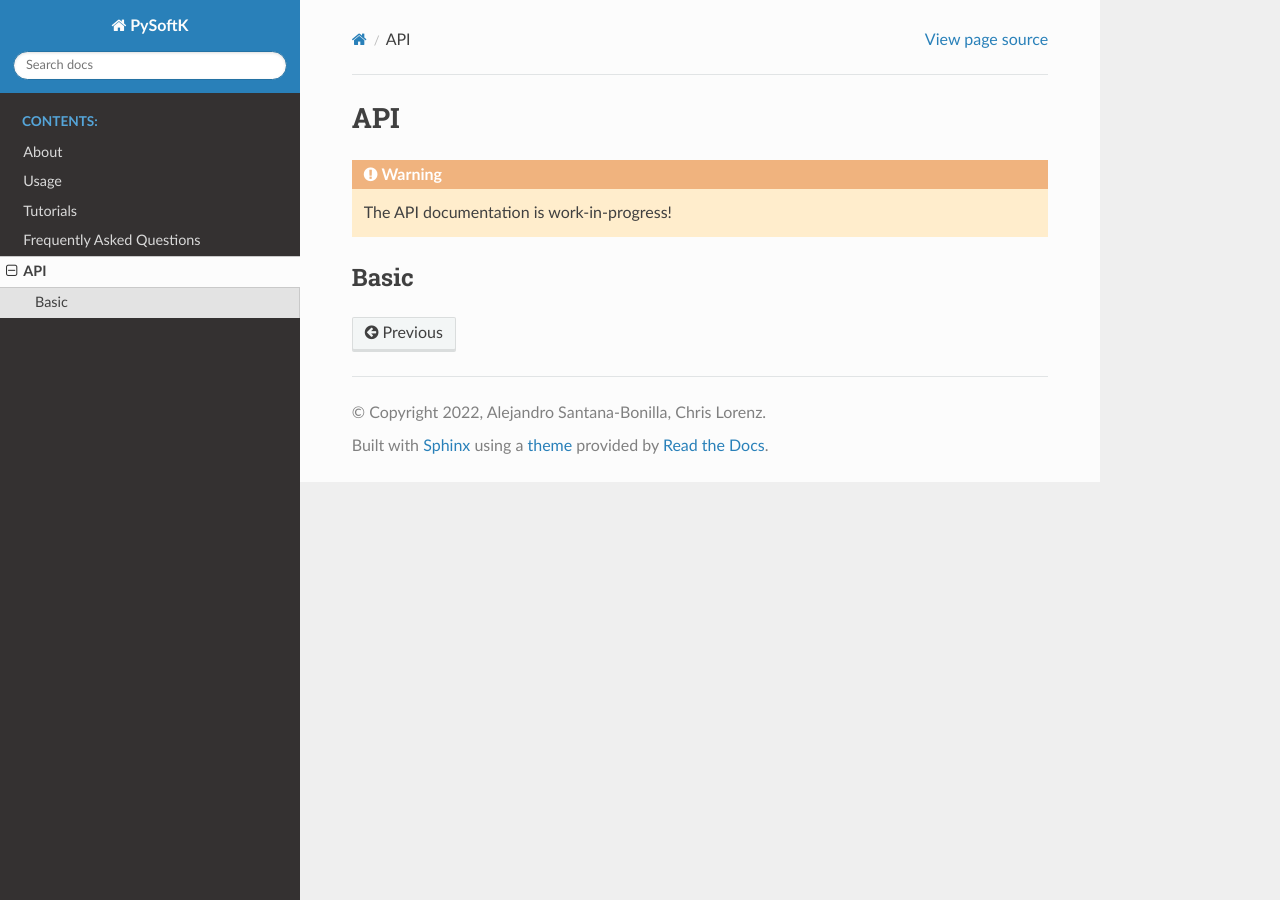
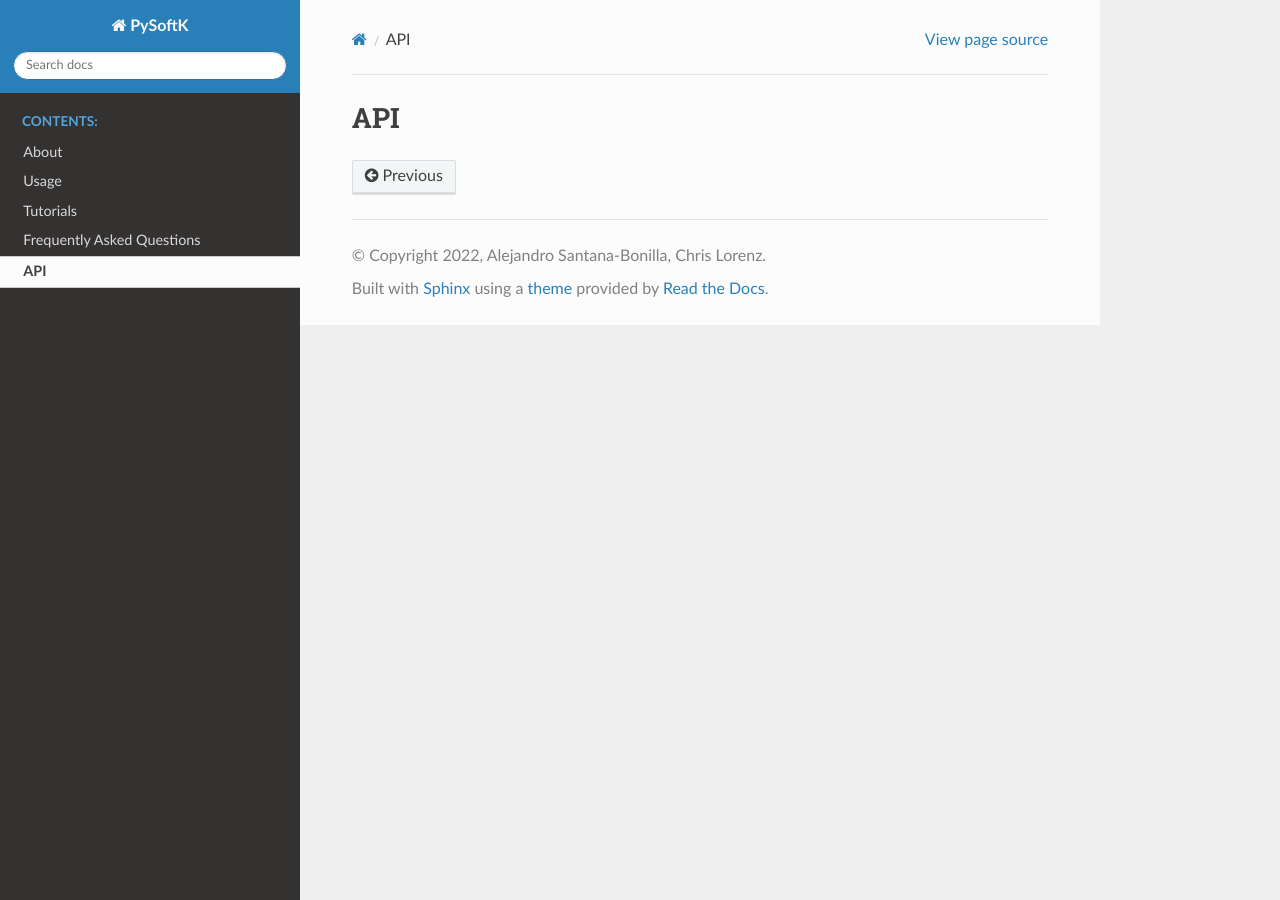
Before and after one commit to alejandrosantanabonilla/pysoftk, a Sphinx documentation site: the page built from docs/source/apidoc/modules.rst, in a window 1280 px wide. Built offline with Sphinx 7.4.7 and the Read the Docs theme 2.0.0, drawn with Linux system fonts in a browser that asks for light colours; pages that are not in the unit, such as notebooks, are missing from menus.

Commit message:
Update modules.rst

```diff
--- a/docs/source/apidoc/modules.rst
+++ b/docs/source/apidoc/modules.rst
@@ -1,13 +1,7 @@
 API
 ===
 
-.. warning::
-   The API documentation is work-in-progress!
-
-Basic
------
-
 .. toctree::
-   :maxdepth: 1
+   :maxdepth: 4
 
    pysoftk
```
